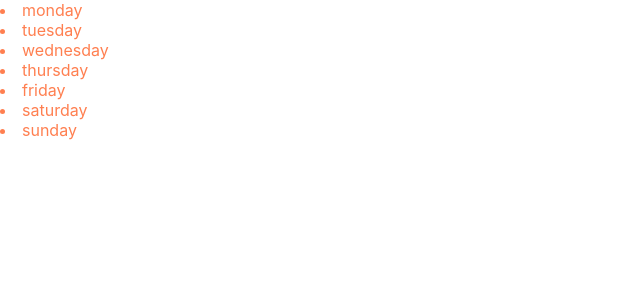
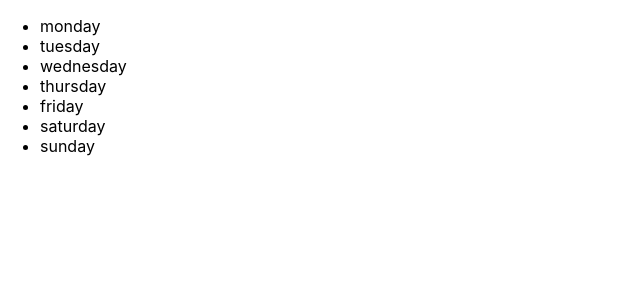
Before and after one commit to BernardoAguayoOrtega/react.js-essential-training, a React (Create React App) app: page / in a window 1280 px wide. Shown: the top 300 px of the page, without its empty margins (0-640 px from the left). Built offline with nearby package versions, Linux system fonts and the light colour scheme.

Commit message:
[refactor] refactor createElement by jsx

```diff
--- a/src/index.js
+++ b/src/index.js
@@ -2,15 +2,11 @@ import React from 'react';
 import ReactDOM from 'react-dom';
 import './index.css';
 
-const List = () => {
-
-  const daysOfWeek = ["monday", "tuesday", "wednesday", "thursday", "friday", "saturday", "sunday"]
-
-  return daysOfWeek.map(day => React.createElement('li',null,day))
-
-}
+const daysOfWeek = ["monday", "tuesday", "wednesday", "thursday", "friday", "saturday", "sunday"]
 
 ReactDOM.render(
-React.createElement('div', {style: {color: "coral"}}, List()),
+  <ul>
+    {daysOfWeek.map(day => <li>{day}</li>)}
+  </ul>,
   document.getElementById('root')
 );
```
